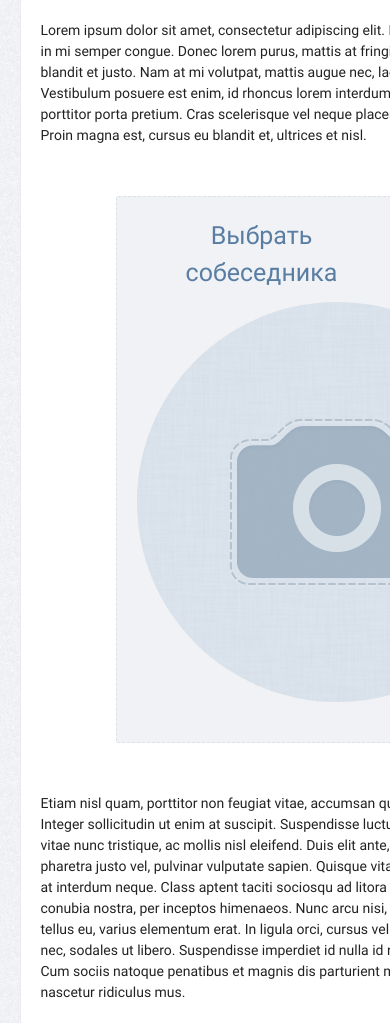
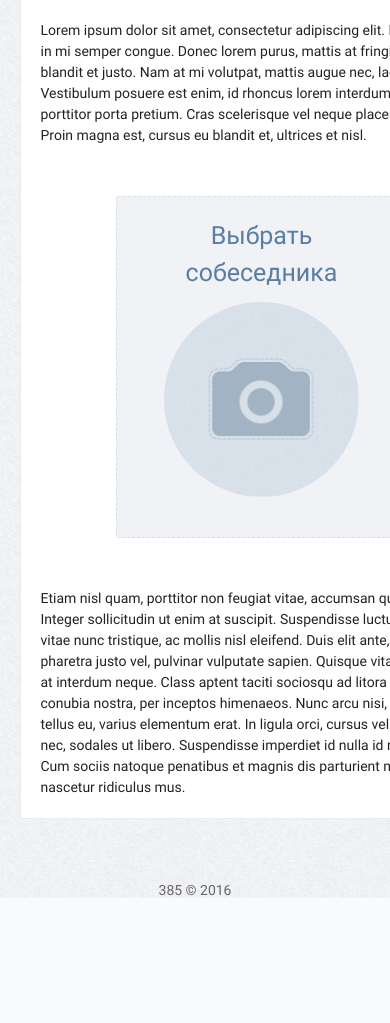
Before and after one commit to 385olt/nomess, a Flask app: page / in a window 390 px wide; the page is wider, and only the part inside the window is pictured. Shown: the part 185-1208 px from the top of that part. After the commit the page ends 1083 px from the top of that part, so only its background shows below. Run offline with Flask 2, Linux system fonts and the light colour scheme; some libraries are stand-ins or nearby versions.

Commit message:
image responsiveness

```diff
--- a/app/static/css/custom.css
+++ b/app/static/css/custom.css
@@ -69,19 +69,26 @@ table td {
 }
 
 .find-image {
-	width:400px;
-	height:400px;
+	min-width: 100px;
+	min-height: 100px;
+	width: 50vw;
+    height: 50vw;
+	max-width:400px;
+	max-height:400px;
 	overflow:hidden;
 	margin: 0 auto;
 	position: relative;
 }
 
 .find-image img {
+	max-width: 100%;
+	max-height: auto;
 	margin: 0 auto;
 	display: block;
 	position: absolute;
 	top: 50%;
-	transform: translate(0, -50%);
+	left: 50%;
+	transform: translate(-50%, -50%);
 }
 
 .found-text {
```
